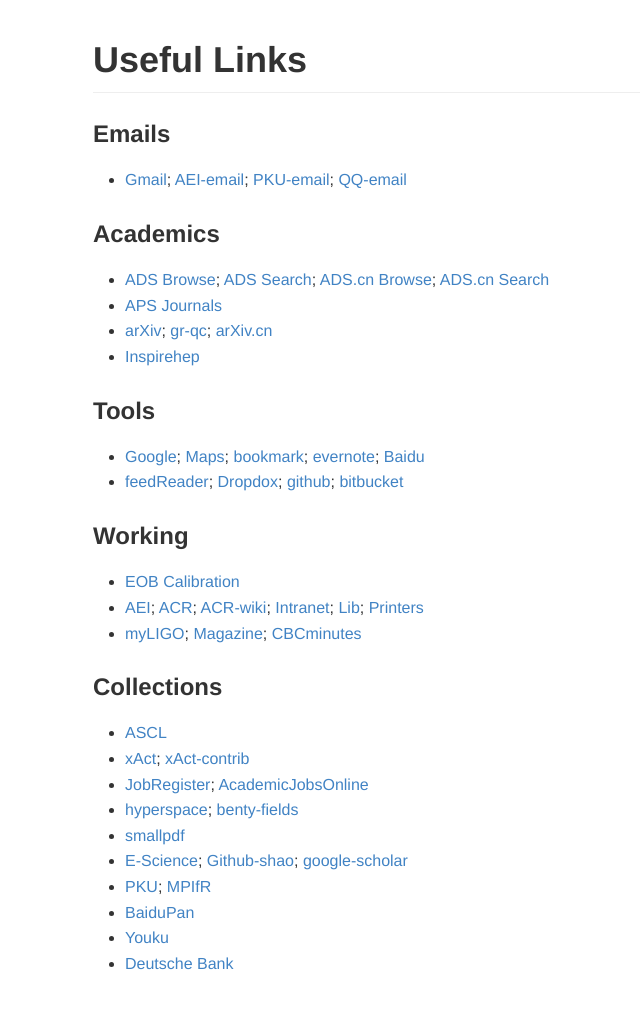
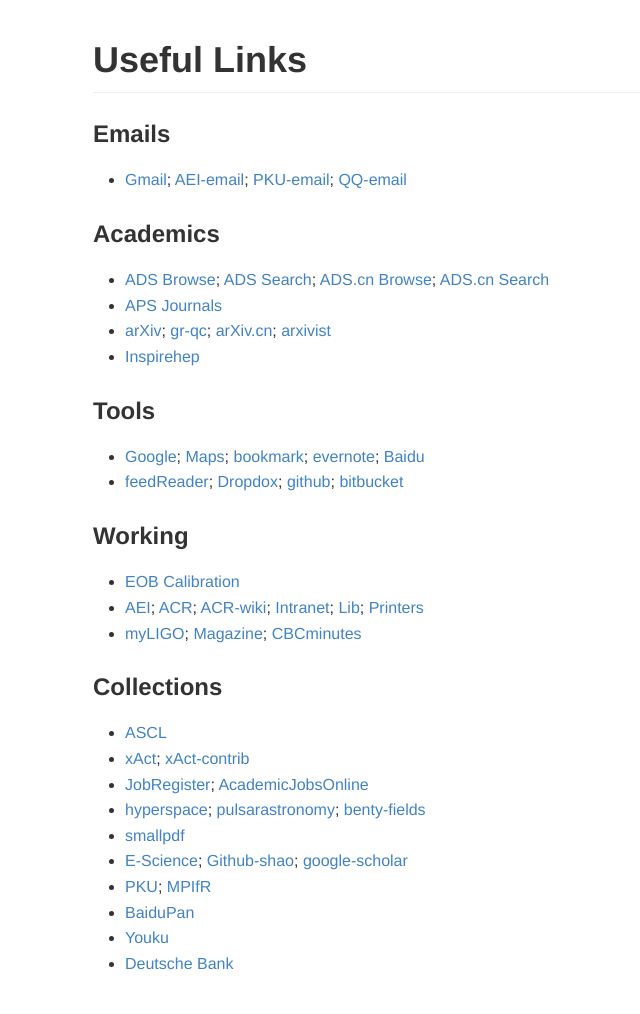
Before and after one commit to Friendshao/Friendshao.github.io, a Jekyll site: the page docs/freqlink.html, which Jekyll copies as it is, in a window 1280 px wide. Shown: the whole page, without its empty margins (167-807 px from the left). Built offline with Jekyll 4.4.1, drawn with Linux system fonts in a browser that asks for light colours.

Commit message:
update docs/freqlink.html

```diff
--- a/docs/freqlink.html
+++ b/docs/freqlink.html
@@ -859,7 +859,8 @@
 <li><a href="http://journals.aps.org/">APS Journals</a></li>
 <li><a href="http://www.arXiv.org">arXiv</a>;
 <a href="http://arxiv.org/list/gr-qc/new">gr-qc</a>;
-<a href="http://cn.arXiv.org">arXiv.cn</a></li>
+<a href="http://cn.arXiv.org">arXiv.cn</a>;
+<a href="arxivist.com">arxivist</a></li>
 <li><a href="http://inspirehep.net/">Inspirehep</a></li>
 </ul>
 
@@ -901,6 +902,7 @@
 <li><a href="https://jobregister.aas.org/">JobRegister</a>;
 <a href="https://academicjobsonline.org">AcademicJobsOnline</a></li>
 <li><a href="http://hyperspace.uni-frankfurt.de/">hyperspace</a>;
+<a href="pulsarastronomy.net/pulsar/preprints">pulsarastronomy</a>;
 <a href="http://www.benty-fields.com">benty-fields</a></li>
 <li><a href="http://smallpdf.com/">smallpdf</a></li>
 <li><a href="http://www.escience.cn/people/shao">E-Science</a>;
```
